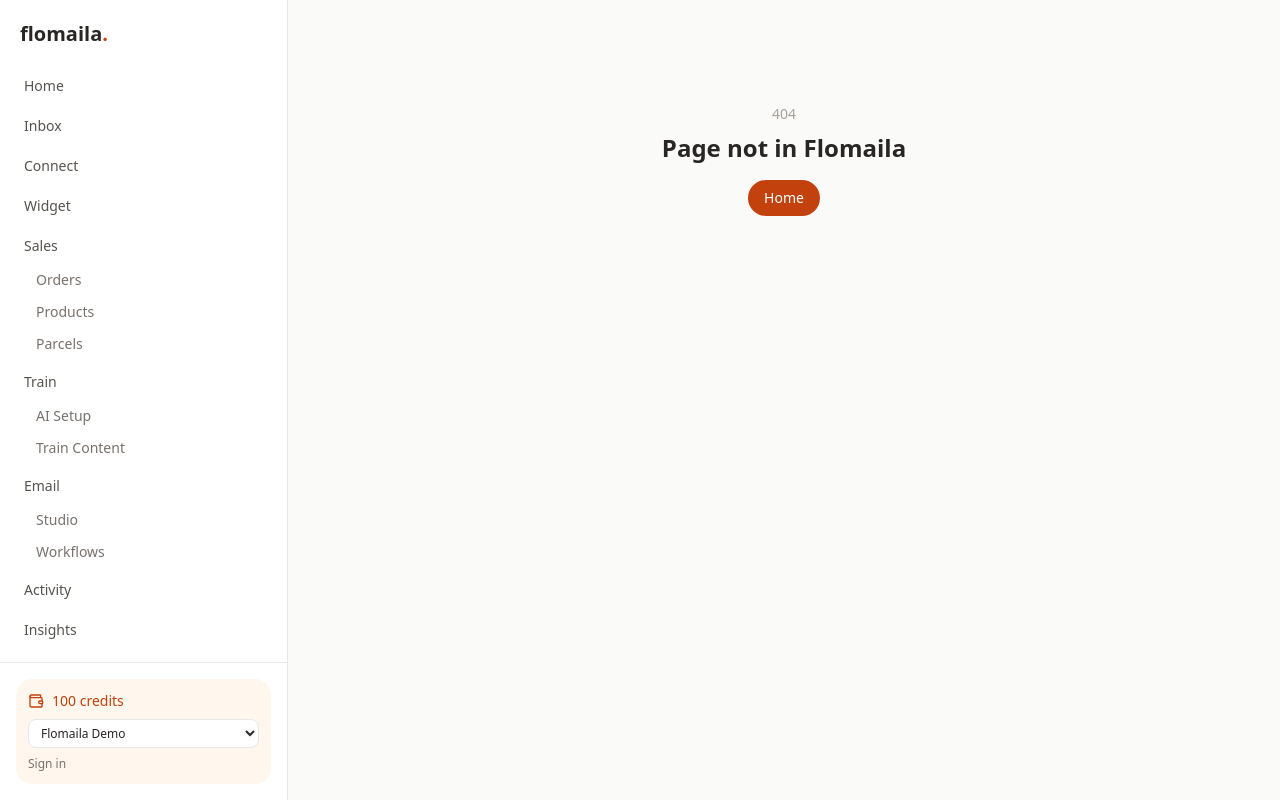
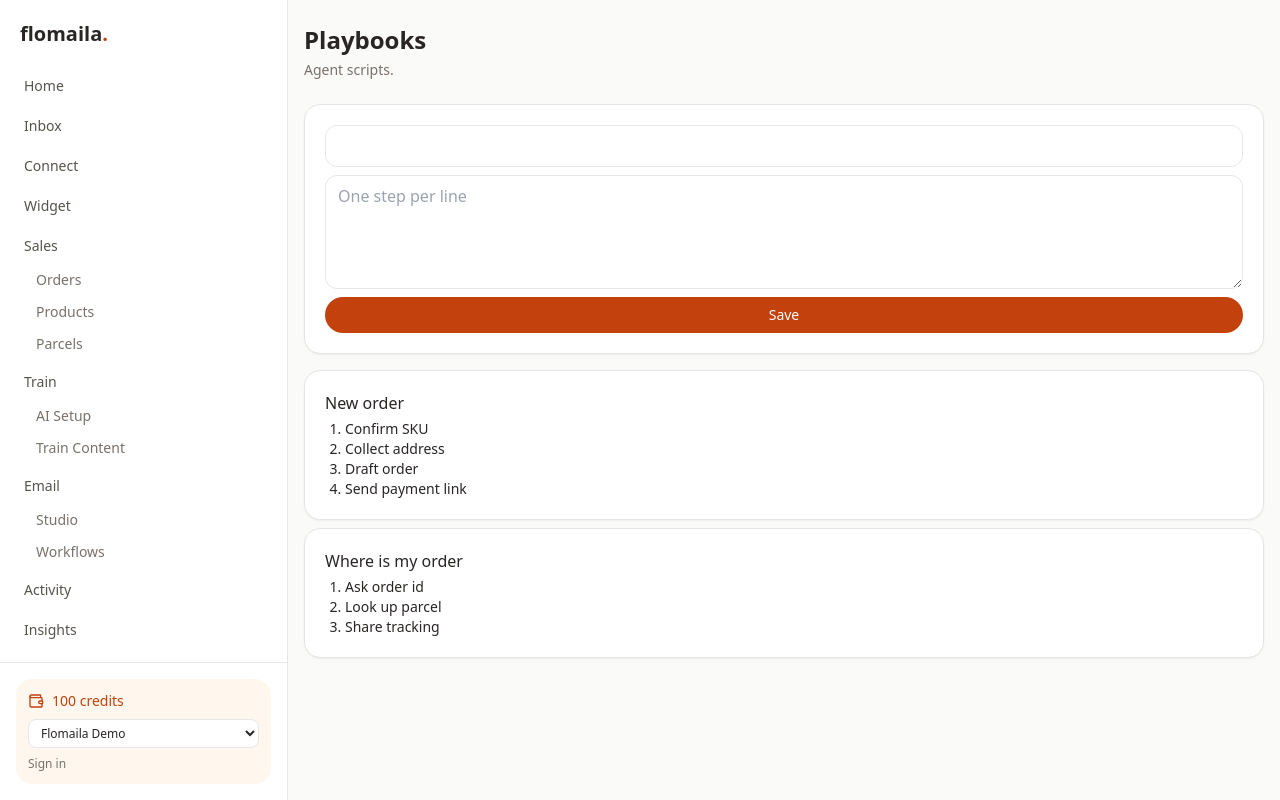
Before and after one commit to hasdit/flomaila-web, a Next.js app: page /playbooks in a window 1280 px wide. Before the commit this address had no page. Built offline with nearby package versions, Linux system fonts and the light colour scheme.

Commit message:
feat: playbooks, segments, usage, referrals, intents, sessions, ops hub

```diff
--- /dev/null
+++ b/app/changelog/page.tsx
@@ -0,0 +1,6 @@
+"use client";
+import { Card, PageHeader } from "@/components/app-shell";
+import { CHANGELOG } from "@/lib/changelog";
+export default function Page() {
+  return (<><PageHeader title="Changelog" desc="What shipped." />{CHANGELOG.map((c) => <Card key={c.v} className="mb-3"><p className="font-medium">{c.v} · {c.date}</p><p className="text-sm text-stone-600">{c.notes}</p></Card>)}</>);
+}
--- /dev/null
+++ b/app/intents/page.tsx
@@ -0,0 +1,18 @@
+"use client";
+import { FormEvent, useEffect, useState } from "react";
+import { Card, PageHeader } from "@/components/app-shell";
+import { loadOrders, orderTotal } from "@/lib/orders";
+import { createIntent, loadIntents, payIntent, type Intent } from "@/lib/intents";
+export default function Page() {
+  const [items, setItems] = useState<Intent[]>([]);
+  const [orders, setOrders] = useState<{ id: string }[]>([]);
+  useEffect(() => { setItems(loadIntents()); setOrders(loadOrders()); }, []);
+  function onSubmit(e: FormEvent<HTMLFormElement>) {
+    e.preventDefault();
+    const id = String(new FormData(e.currentTarget).get("orderId"));
+    const o = loadOrders().find((x) => x.id === id);
+    createIntent(id, String(new FormData(e.currentTarget).get("rail")), o ? orderTotal(o) : 0);
+    setItems(loadIntents());
+  }
+  return (<><PageHeader title="Payment intents" desc="Simulated rails." /><Card className="mb-4"><form className="flex flex-wrap gap-2" onSubmit={onSubmit}><select name="orderId" className="rounded-xl border px-3 py-2">{orders.map((o) => <option key={o.id} value={o.id}>{o.id}</option>)}</select><select name="rail" className="rounded-xl border px-3 py-2"><option>Stripe</option><option>PayPal</option><option>SSLCOMMERZ</option><option>bKash</option><option>Nagad</option></select><button className="rounded-full bg-brand px-4 py-2 text-sm text-white" type="submit">Create intent</button></form></Card><Card className="p-0">{items.map((i) => <div key={i.id} className="flex justify-between border-b px-4 py-3 text-sm"><span>{i.id} · {i.rail} · {i.status}</span>{i.status === "created" && <button type="button" className="text-xs text-brand" onClick={() => setItems(payIntent(i.id))}>Mark paid</button>}</div>)}</Card></>);
+}
--- /dev/null
+++ b/app/ops/page.tsx
@@ -0,0 +1,12 @@
+"use client";
+import Link from "next/link";
+import { Card, PageHeader } from "@/components/app-shell";
+const groups: { title: string; items: [string, string][] }[] = [
+  { title: "Inbox & AI", items: [["/macros", "Macros"], ["/faq", "FAQ"], ["/guardrails", "Guardrails"], ["/playbooks", "Playbooks"], ["/train", "Teach"], ["/widget", "Widget"]] },
+  { title: "Commerce", items: [["/coupons", "Coupons"], ["/returns", "RMA"], ["/shipping", "Shipping"], ["/intents", "Intents"], ["/low-stock", "Low stock"], ["/parcels", "Parcels"]] },
+  { title: "Growth", items: [["/segments", "Segments"], ["/suppress", "Suppression"], ["/announcements", "Banners"], ["/referrals", "Referrals"], ["/plans", "Plans"], ["/usage", "Usage"]] },
+  { title: "Ops", items: [["/onboarding", "Onboarding"], ["/webhooks", "Webhooks"], ["/flags", "Flags"], ["/keys", "API keys"], ["/backup", "Backup"], ["/gdpr", "GDPR"], ["/allowlist", "Allowlist"], ["/sessions", "Sessions"], ["/hours", "Hours"], ["/brand", "Brand"], ["/changelog", "Changelog"]] },
+];
+export default function Page() {
+  return (<><PageHeader title="Command center" desc="Working P0 modules." /><div className="grid gap-4 md:grid-cols-2">{groups.map((g) => <Card key={g.title}><p className="font-medium">{g.title}</p><ul className="mt-2 space-y-1 text-sm">{g.items.map(([href, label]) => <li key={href}><Link href={href} className="text-brand hover:underline">{label}</Link></li>)}</ul></Card>)}</div></>);
+}
--- /dev/null
+++ b/app/playbooks/page.tsx
@@ -0,0 +1,15 @@
+"use client";
+import { FormEvent, useEffect, useState } from "react";
+import { Card, PageHeader } from "@/components/app-shell";
+import { loadPlays, savePlay, type Play } from "@/lib/playbooks";
+export default function Page() {
+  const [items, setItems] = useState<Play[]>([]);
+  useEffect(() => setItems(loadPlays()), []);
+  function onSubmit(e: FormEvent<HTMLFormElement>) {
+    e.preventDefault();
+    const d = new FormData(e.currentTarget);
+    setItems(savePlay({ id: crypto.randomUUID(), title: String(d.get("title")), steps: String(d.get("steps")).split("\n").filter(Boolean) }));
+    e.currentTarget.reset();
+  }
+  return (<><PageHeader title="Playbooks" desc="Agent scripts." /><Card className="mb-4"><form className="grid gap-2" onSubmit={onSubmit}><input name="title" required className="rounded-xl border px-3 py-2" /><textarea name="steps" required rows={4} className="rounded-xl border px-3 py-2" placeholder="One step per line" /><button className="rounded-full bg-brand py-2 text-sm text-white" type="submit">Save</button></form></Card>{items.map((p) => <Card key={p.id} className="mb-2"><p className="font-medium">{p.title}</p><ol className="mt-1 list-decimal pl-5 text-sm">{p.steps.map((s) => <li key={s}>{s}</li>)}</ol></Card>)}</>);
+}
--- /dev/null
+++ b/app/referrals/page.tsx
@@ -0,0 +1,9 @@
+"use client";
+import { useEffect, useState } from "react";
+import { Card, PageHeader } from "@/components/app-shell";
+import { bumpRef, loadRef, type Ref } from "@/lib/referrals";
+export default function Page() {
+  const [r, setR] = useState<Ref>({ code: "", uses: 0 });
+  useEffect(() => setR(loadRef()), []);
+  return (<><PageHeader title="Referrals" desc="Share a code." /><Card><p className="text-3xl font-semibold">{r.code}</p><p className="mt-1 text-sm text-stone-500">{r.uses} uses</p><button type="button" className="mt-3 rounded-full border px-4 py-2 text-sm" onClick={() => navigator.clipboard.writeText(r.code)}>Copy</button><button type="button" className="ml-2 mt-3 rounded-full bg-brand px-4 py-2 text-sm text-white" onClick={() => setR(bumpRef())}>Simulate use</button></Card></>);
+}
--- /dev/null
+++ b/app/segments/page.tsx
@@ -0,0 +1,15 @@
+"use client";
+import { FormEvent, useEffect, useState } from "react";
+import { Card, PageHeader } from "@/components/app-shell";
+import { loadSegments, runSegment, saveSegment, type Segment } from "@/lib/segments";
+export default function Page() {
+  const [items, setItems] = useState<Segment[]>([]);
+  const [count, setCount] = useState(0);
+  useEffect(() => setItems(loadSegments()), []);
+  function onSubmit(e: FormEvent<HTMLFormElement>) {
+    e.preventDefault();
+    const d = new FormData(e.currentTarget);
+    setItems(saveSegment({ id: crypto.randomUUID(), name: String(d.get("name")), tag: String(d.get("tag")) }));
+  }
+  return (<><PageHeader title="Segments" desc="Tag-based lists." /><Card className="mb-4"><form className="flex flex-wrap gap-2" onSubmit={onSubmit}><input name="name" required placeholder="VIPs" className="rounded-xl border px-3 py-2" /><input name="tag" required placeholder="vip" className="rounded-xl border px-3 py-2" /><button className="rounded-full bg-brand px-4 py-2 text-sm text-white" type="submit">Save</button></form></Card>{items.map((s) => <Card key={s.id} className="mb-2 flex justify-between text-sm"><span>{s.name} · tag:{s.tag}</span><button type="button" className="text-xs text-brand" onClick={() => setCount(runSegment(s).length)}>Preview {count || ""}</button></Card>)}</>);
+}
--- /dev/null
+++ b/app/suppress/page.tsx
@@ -0,0 +1,9 @@
+"use client";
+import { useEffect, useState } from "react";
+import { Card, PageHeader } from "@/components/app-shell";
+import { addSuppress, loadSuppress } from "@/lib/suppress";
+export default function Page() {
+  const [items, setItems] = useState<string[]>([]);
+  useEffect(() => setItems(loadSuppress()), []);
+  return (<><PageHeader title="Suppression list" desc="Never email these." /><Card><form className="flex gap-2" onSubmit={(e) => { e.preventDefault(); setItems(addSuppress(String(new FormData(e.currentTarget).get("email")))); e.currentTarget.reset(); }}><input name="email" type="email" required className="flex-1 rounded-full border px-3 py-2 text-sm" /><button className="rounded-full bg-brand px-4 py-2 text-sm text-white" type="submit">Add</button></form><ul className="mt-3 text-sm">{items.map((e) => <li key={e} className="border-b py-2">{e}</li>)}</ul></Card></>);
+}
--- /dev/null
+++ b/app/usage/page.tsx
@@ -0,0 +1,12 @@
+"use client";
+import { useEffect, useState } from "react";
+import { Card, PageHeader } from "@/components/app-shell";
+import { loadWallet } from "@/lib/credits";
+export default function Page() {
+  const [n, setN] = useState({ grant: 0, debit: 0, balance: 0 });
+  useEffect(() => {
+    const w = loadWallet();
+    setN({ grant: w.entries.filter((e) => e.delta > 0).reduce((s, e) => s + e.delta, 0), debit: w.entries.filter((e) => e.delta < 0).reduce((s, e) => s + e.delta, 0), balance: w.balance });
+  }, []);
+  return (<><PageHeader title="Usage meter" desc="Credit grants vs spend." /><div className="grid gap-3 sm:grid-cols-3"><Card><p className="text-sm text-stone-500">Granted</p><p className="text-3xl font-semibold">{n.grant}</p></Card><Card><p className="text-sm text-stone-500">Spent</p><p className="text-3xl font-semibold">{n.debit}</p></Card><Card><p className="text-sm text-stone-500">Left</p><p className="text-3xl font-semibold">{n.balance}</p></Card></div></>);
+}
```
